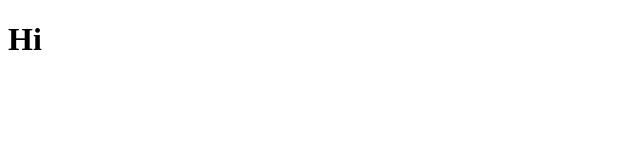
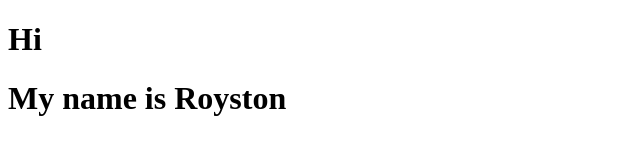
Before and after one commit to royston741/git, a plain HTML site: page index.html in a window 1280 px wide. Shown: the whole page, without its empty margins (0-640 px from the left). Drawn offline with Linux system fonts and the light colour scheme.

Commit message:
add h1 in html

```diff
--- a/index.html
+++ b/index.html
@@ -7,5 +7,6 @@
 </head>
 <body>
     <h1>Hi</h1>
+    <h1>My name is Royston</h1>
 </body>
 </html>
```
